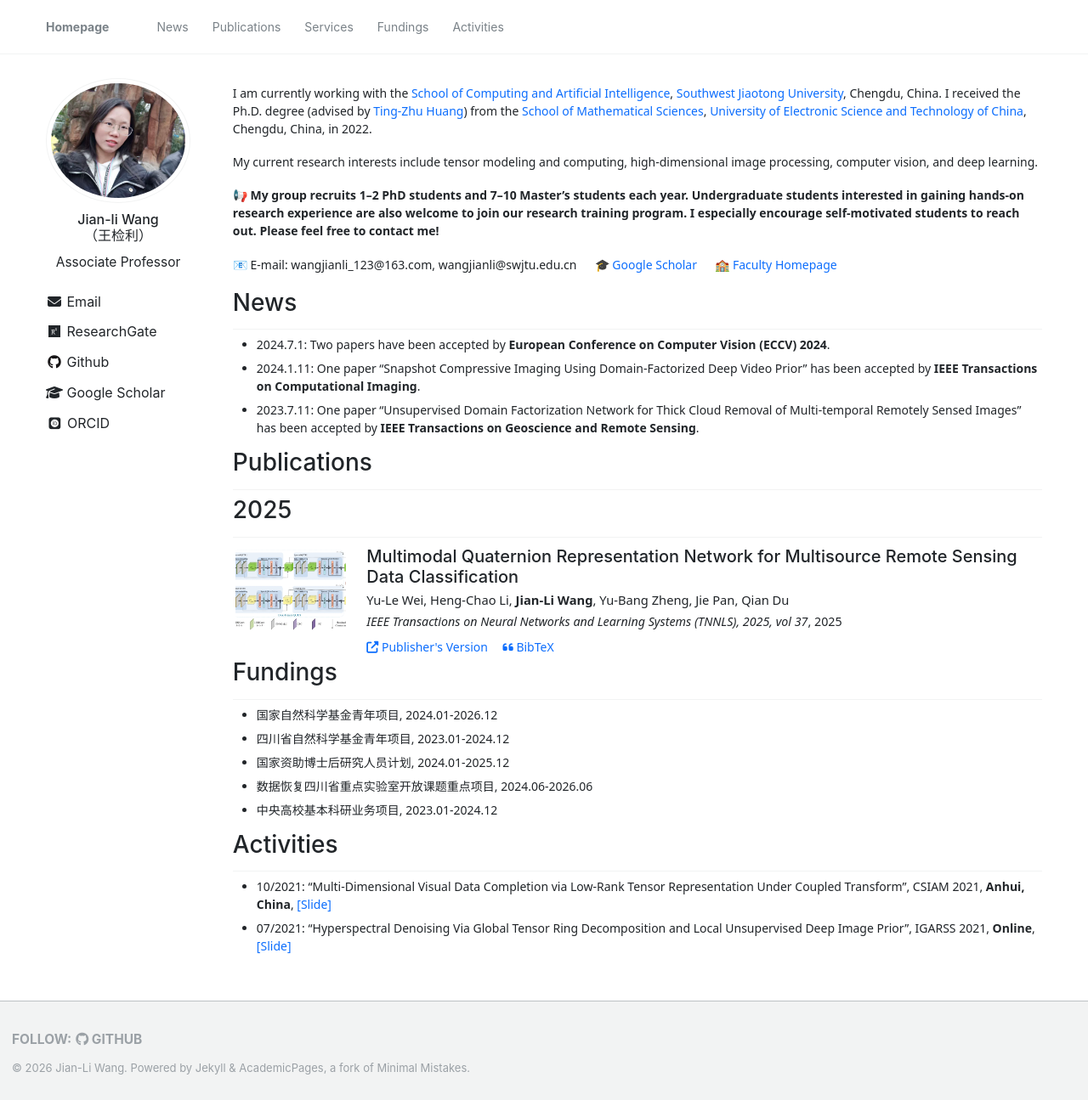
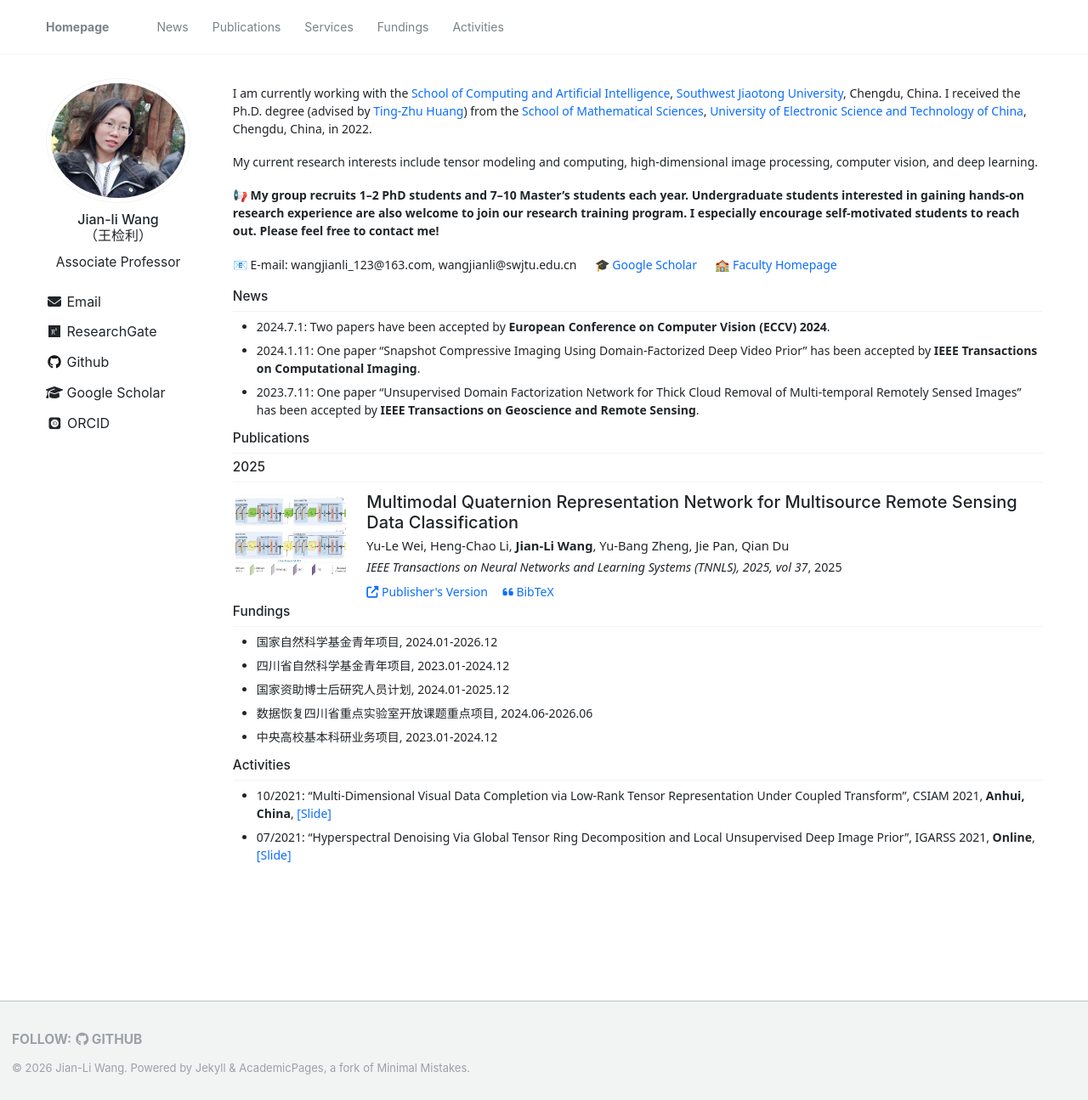
Before and after one commit to wangjianli123/wangjianli123.github.io, a Jekyll site: the page built from _pages/index.md, in a window 1280 px wide and 1295 px high. Shown: the whole window at 85% size. Built offline with Jekyll 4.4.1, drawn with Linux system fonts in a browser that asks for light colours; nearby versions of some CDN libraries; some web fonts are replaced; comment, search, counter and statistics services are not loaded.

Commit message:
Update main.scss

```diff
--- a/assets/css/main.scss
+++ b/assets/css/main.scss
@@ -141,3 +141,10 @@
 html {
     font-size: 14px;  /* 原来一般是16px，这里整体缩小 */
 }
+.page__content h2 {
+    font-size: 1.1rem;
+}
+
+.page__content h3 {
+    font-size: 1rem;
+}
```
